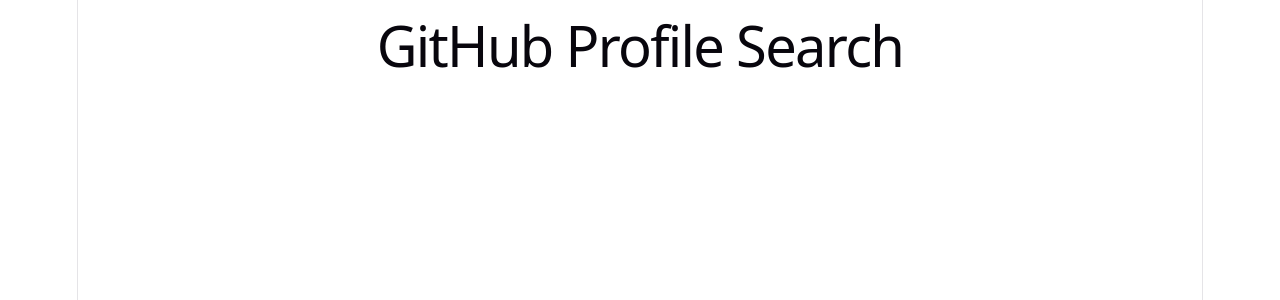
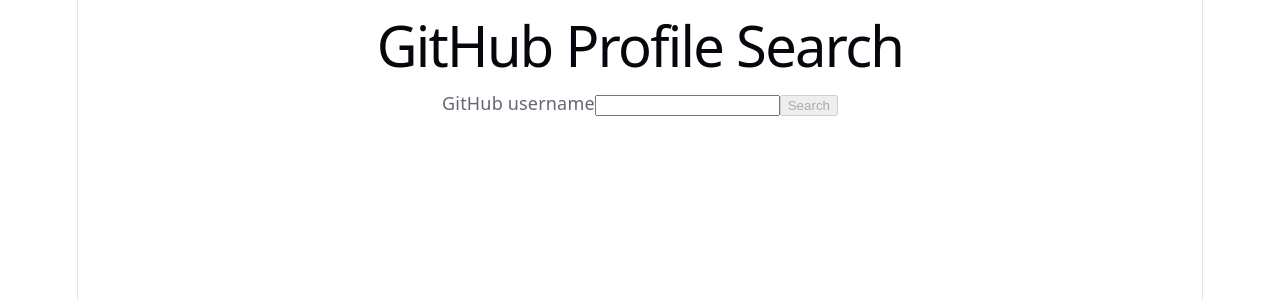
Before and after one commit to DarcMary/teach3035, a React (Vite) app in the folder modulo-02/desafio/: page / in a window 1280 px wide. Shown: the top 300 px of the page. Built offline with nearby package versions, Linux system fonts and the light colour scheme.

Commit message:
feat: add GitHub username search

```diff
--- a/modulo-02/desafio/src/App.tsx
+++ b/modulo-02/desafio/src/App.tsx
@@ -1,12 +1,5 @@
 import { Route, Routes } from 'react-router-dom'
-
-function SearchPage() {
-  return (
-    <main>
-      <h1>GitHub Profile Search</h1>
-    </main>
-  )
-}
+import { SearchPage } from './pages/SearchPage/SearchPage'
 
 export default function App() {
   return (
--- /dev/null
+++ b/modulo-02/desafio/src/components/SearchForm/SearchForm.tsx
@@ -0,0 +1,32 @@
+import { useState, type FormEvent } from 'react'
+
+type SearchFormProps = {
+  onSearch: (username: string) => void
+}
+
+export function SearchForm({ onSearch }: SearchFormProps) {
+  const [username, setUsername] = useState('')
+  const normalizedUsername = username.trim()
+
+  function handleSubmit(event: FormEvent<HTMLFormElement>) {
+    event.preventDefault()
+
+    if (normalizedUsername) {
+      onSearch(normalizedUsername)
+    }
+  }
+
+  return (
+    <form onSubmit={handleSubmit}>
+      <label htmlFor="username">GitHub username</label>
+      <input
+        id="username"
+        value={username}
+        onChange={(event) => setUsername(event.target.value)}
+      />
+      <button type="submit" disabled={!normalizedUsername}>
+        Search
+      </button>
+    </form>
+  )
+}
--- /dev/null
+++ b/modulo-02/desafio/src/pages/SearchPage/SearchPage.tsx
@@ -0,0 +1,17 @@
+import { useNavigate } from 'react-router-dom'
+import { SearchForm } from '../../components/SearchForm/SearchForm'
+
+export function SearchPage() {
+  const navigate = useNavigate()
+
+  function handleSearch(username: string) {
+    navigate(`/profile/${username}`)
+  }
+
+  return (
+    <main>
+      <h1>GitHub Profile Search</h1>
+      <SearchForm onSearch={handleSearch} />
+    </main>
+  )
+}
```
Also changed, not shown: 2 other files (tests, documents, lock files or other folders).
